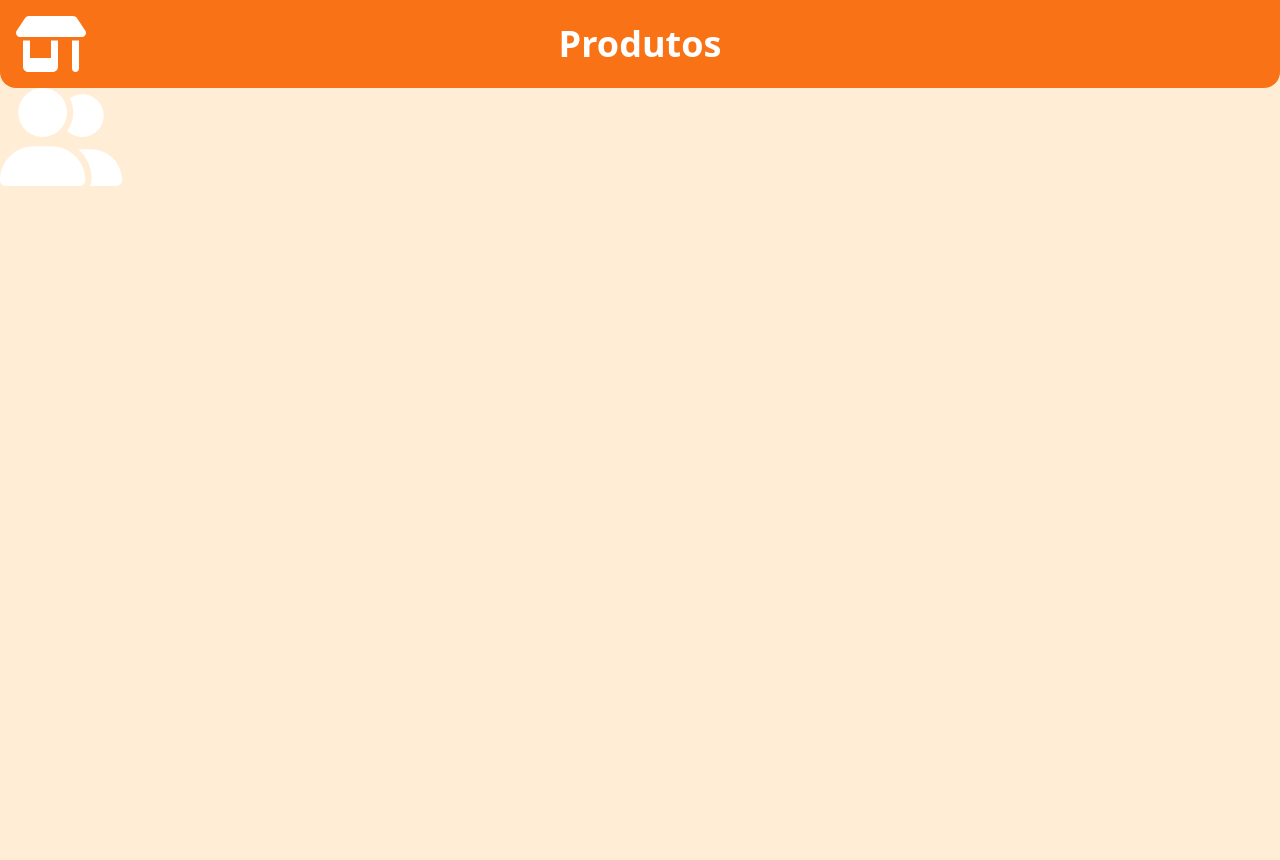
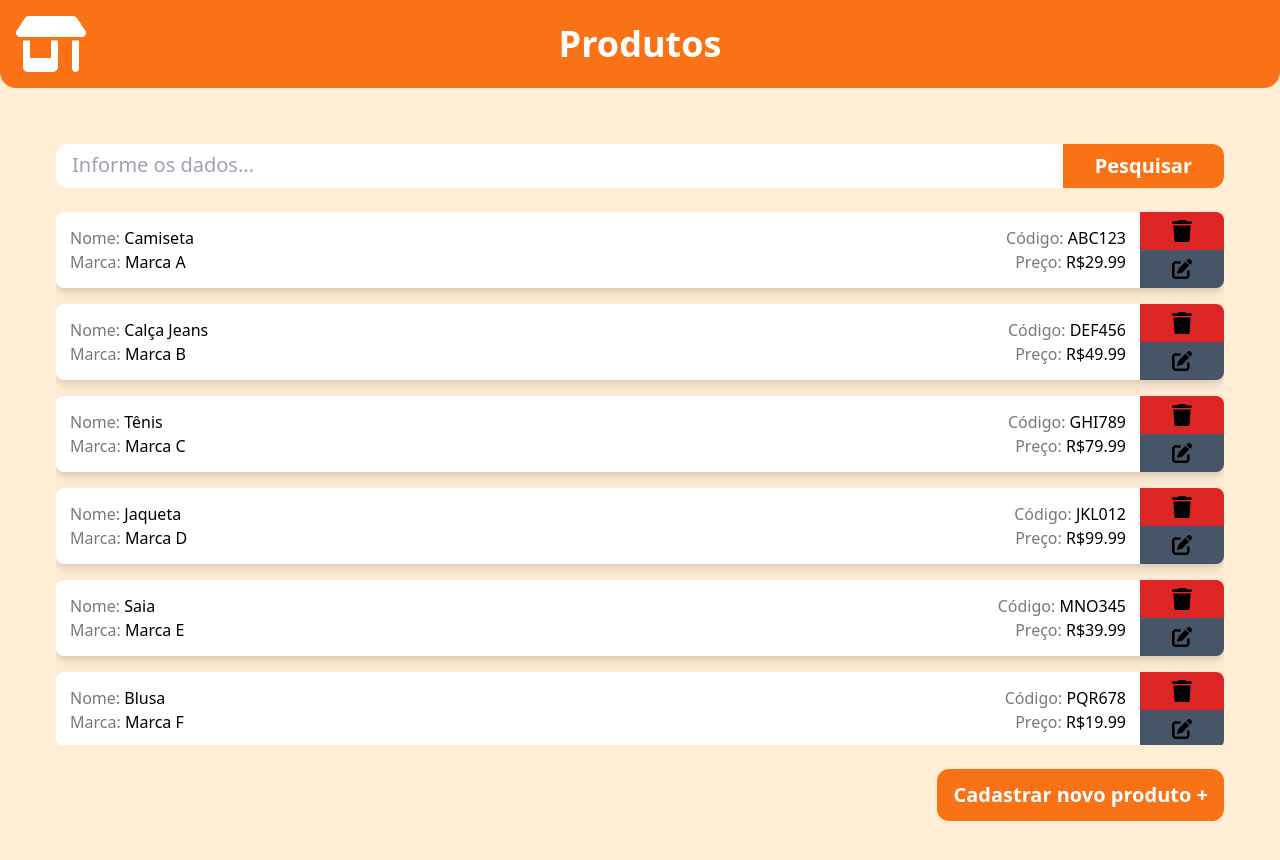
Before and after one commit to MuAnjos/frontend-controle-mestre, a Next.js app: page /module/produtos in a window 1280 px wide. Shown: the top 860 px of the page. Before the commit the page ends 800 px from the top, so only its background shows below. Built offline with nearby package versions, Linux system fonts and the light colour scheme.

Commit message:
feat: :sparkles: create Product page

```diff
--- /dev/null
+++ b/public/svg/LapisLogo.tsx
@@ -0,0 +1,16 @@
+export default function LapisLogo() {
+  return (
+    <svg
+      width="20"
+      height="30"
+      viewBox="0 0 27 27"
+      fill="none"
+      xmlns="http://www.w3.org/2000/svg"
+    >
+      <path
+        d="M25.1284 0.875179C23.9615 -0.291726 22.0753 -0.291726 20.9084 0.875179L19.3046 2.47368L24.521 7.69012L26.1248 6.08629C27.2917 4.91938 27.2917 3.03315 26.1248 1.86625L25.1284 0.875179ZM9.18605 12.5975C8.86102 12.9225 8.61059 13.3222 8.46672 13.7644L6.88954 18.496C6.73501 18.9542 6.85757 19.4604 7.19858 19.8067C7.53959 20.1531 8.04578 20.2703 8.50935 20.1158L13.2409 18.5386C13.6778 18.3947 14.0775 18.1443 14.4078 17.8193L23.3221 8.89965L18.1004 3.67788L9.18605 12.5975ZM5.1152 3.12906C2.29118 3.12906 0 5.42025 0 8.24426V21.8848C0 24.7088 2.29118 27 5.1152 27H18.7557C21.5798 27 23.8709 24.7088 23.8709 21.8848V16.7696C23.8709 15.8265 23.109 15.0645 22.1659 15.0645C21.2228 15.0645 20.4608 15.8265 20.4608 16.7696V21.8848C20.4608 22.8279 19.6989 23.5899 18.7557 23.5899H5.1152C4.17209 23.5899 3.41013 22.8279 3.41013 21.8848V8.24426C3.41013 7.30115 4.17209 6.5392 5.1152 6.5392H10.2304C11.1735 6.5392 11.9355 5.77725 11.9355 4.83413C11.9355 3.89102 11.1735 3.12906 10.2304 3.12906H5.1152Z"
+        fill="black"
+      />
+    </svg>
+  );
+}
--- /dev/null
+++ b/public/svg/LixeiraLogo.tsx
@@ -0,0 +1,16 @@
+export function LixeiraLogo() {
+  return (
+    <svg
+      width="20"
+      height="30"
+      viewBox="0 0 27 30"
+      fill="none"
+      xmlns="http://www.w3.org/2000/svg"
+    >
+      <path
+        d="M8.14821 1.03711L7.71429 1.875H1.92857C0.86183 1.875 0 2.71289 0 3.75C0 4.78711 0.86183 5.625 1.92857 5.625H25.0714C26.1382 5.625 27 4.78711 27 3.75C27 2.71289 26.1382 1.875 25.0714 1.875H19.2857L18.8518 1.03711C18.5263 0.398438 17.8574 0 17.1281 0H9.87188C9.14263 0 8.47366 0.398438 8.14821 1.03711ZM25.0714 7.5H1.92857L3.20625 27.3633C3.30268 28.8457 4.5683 30 6.09308 30H20.9069C22.4317 30 23.6973 28.8457 23.7937 27.3633L25.0714 7.5Z"
+        fill="black"
+      />
+    </svg>
+  );
+}
--- /dev/null
+++ b/src/@types/interfaces/Product.ts
@@ -0,0 +1,7 @@
+export interface ProductItem {
+  id: string;
+  name: string;
+  brand: string;
+  code: string;
+  price: string;
+}
--- a/src/app/layout.tsx
+++ b/src/app/layout.tsx
@@ -16,7 +16,7 @@ export default function RootLayout({
     <html lang="pt-BR" className="bg-orange-100">
       <body className="w-screen h-screen">
         <Header />
-        {children}
+        <main className="h-full m-14">{children}</main>
       </body>
     </html>
   );
--- a/src/app/module/page.tsx
+++ b/src/app/module/page.tsx
@@ -3,11 +3,11 @@ import Link from "next/link";
 
 export default function page() {
   return (
-    <div className="flex flex-wrap my-32 xl:mx-60">
+    <div className="flex flex-wrap my-32 xl:mx-40">
       <div className="flex flex-wrap justify-center gap-16">
         {modules.map((module) => (
           <Link
-            className="flex flex-col items-center justify-center w-48 gap-3 py-6 bg-orange-500 rounded-xl max-h-48"
+            className="flex flex-col items-center justify-center gap-3 py-6 bg-orange-500 w-44 rounded-xl max-h-48 hover:bg-orange-600"
             href={"/module" + module.url}
           >
             {module.logo}
--- a/src/app/module/produtos/page.tsx
+++ b/src/app/module/produtos/page.tsx
@@ -1,5 +1,47 @@
-import { FuncionariosLogo } from "../../../../public/svg/FuncionariosLogo";
+"use client";
+
+import { PRODUCTS } from "@/util/constants/Products";
+import Product from "@/components/module/product";
+import { SearchBar } from "@/components/module/searchBar";
+import { useEffect, useState } from "react";
 
 export default function Produtos() {
-  return <FuncionariosLogo />;
+  const [search, setSearch] = useState("");
+  const [products, setProducts] = useState(PRODUCTS);
+  const [filteredProducts, setFilteredProducts] = useState(products);
+
+  useEffect(() => {
+    const filtered = products.filter((product) =>
+      product.name.toUpperCase().includes(search.toUpperCase())
+    );
+    setFilteredProducts(filtered);
+  }, [search, products]);
+
+  return (
+    <div className="h-full">
+      <SearchBar
+        onChange={(e) => {
+          setSearch(e.currentTarget?.value);
+        }}
+      />
+      <div className="mt-6 overflow-scroll h-4/6">
+        {filteredProducts.map((product) => (
+          <Product
+            key={product.id}
+            onDeleteClick={() => {
+              setProducts((prevProducts) =>
+                prevProducts.filter((p) => p.id !== product.id)
+              );
+            }}
+            product={product}
+          />
+        ))}
+      </div>
+      <div className="mt-6 text-end">
+        <button className="px-4 py-3 text-xl font-semibold text-white bg-orange-500 rounded-xl hover:bg-orange-600">
+          Cadastrar novo produto +
+        </button>
+      </div>
+    </div>
+  );
 }
--- a/src/components/header/index.tsx
+++ b/src/components/header/index.tsx
@@ -2,6 +2,7 @@
 
 import { usePathname } from "next/navigation";
 import { LojaLogo } from "../../../public/svg/LojaLogo";
+import Link from "next/link";
 
 export function Header() {
   const pathname = usePathname();
@@ -9,10 +10,14 @@ export function Header() {
 
   return (
     <header className="flex items-center justify-center py-6 bg-orange-500 rounded-b-2xl">
-      <div className="left-4 absolute">
-        {pathname.includes("module") && <LojaLogo />}
+      <div className="absolute left-4">
+        {pathname.includes("module") && (
+          <Link href="/">
+            <LojaLogo />
+          </Link>
+        )}
       </div>
-      <h1 className="text-4xl mx-auto font-bold text-white capitalize">
+      <h1 className="mx-auto text-4xl font-bold text-white capitalize">
         {displayName}
       </h1>
     </header>
--- /dev/null
+++ b/src/components/module/product/index.tsx
@@ -0,0 +1,49 @@
+import { ProductItem } from "@/@types/interfaces/Product";
+import LapisLogo from "../../../../public/svg/LapisLogo";
+import { LixeiraLogo } from "../../../../public/svg/LixeiraLogo";
+import { formatter } from "@/util/formatter/currencyFormatter";
+
+export default function Product({
+  product,
+  onDeleteClick,
+}: {
+  product: ProductItem;
+  onDeleteClick: () => void;
+}) {
+  return (
+    <div className="flex items-center justify-center mb-4 drop-shadow-lg">
+      <div className="flex justify-between w-full p-3.5 bg-white rounded-l-lg text-[#797979]">
+        <div>
+          <p>
+            Nome: <span className="text-black">{product.name}</span>
+          </p>
+          <p>
+            Marca: <span className="text-black">{product.brand}</span>
+          </p>
+        </div>
+        <div className="text-end">
+          <p>
+            Código: <span className="text-black">{product.code}</span>
+          </p>
+          <p>
+            Preço:{" "}
+            <span className="text-black">
+              {formatter.format(+product.price)}
+            </span>
+          </p>
+        </div>
+      </div>
+      <div>
+        <button
+          className="flex w-full px-8 py-1 text-sm bg-red-600 rounded-tr-lg h-1/2 hover:bg-red-700"
+          onClick={onDeleteClick}
+        >
+          <LixeiraLogo />
+        </button>
+        <button className="flex w-full px-8 py-1 rounded-br-lg bg-slate-600 h-1/2 hover:bg-slate-700">
+          <LapisLogo />
+        </button>
+      </div>
+    </div>
+  );
+}
--- /dev/null
+++ b/src/components/module/searchBar/index.tsx
@@ -0,0 +1,21 @@
+import { ChangeEvent } from "react";
+
+export function SearchBar({
+  onChange,
+}: {
+  onChange?: (e: ChangeEvent<HTMLInputElement>) => void;
+}) {
+  return (
+    <div className="flex">
+      <input
+        placeholder="Informe os dados..."
+        className="w-full px-4 rounded-l-xl placeholder:text-xl"
+        onChange={onChange}
+        type="text"
+      />
+      <button className="px-8 py-2 text-xl font-semibold text-white bg-orange-500 rounded-r-xl hover:bg-orange-600">
+        Pesquisar
+      </button>
+    </div>
+  );
+}
--- /dev/null
+++ b/src/util/constants/Products.ts
@@ -0,0 +1,144 @@
+import { ProductItem } from "../../@types/interfaces/Product";
+
+export const PRODUCTS: ProductItem[] = [
+  {
+    id: "1",
+    name: "Camiseta",
+    brand: "Marca A",
+    code: "ABC123",
+    price: "29.99",
+  },
+  {
+    id: "2",
+    name: "Calça Jeans",
+    brand: "Marca B",
+    code: "DEF456",
+    price: "49.99",
+  },
+  {
+    id: "3",
+    name: "Tênis",
+    brand: "Marca C",
+    code: "GHI789",
+    price: "79.99",
+  },
+  {
+    id: "4",
+    name: "Jaqueta",
+    brand: "Marca D",
+    code: "JKL012",
+    price: "99.99",
+  },
+  {
+    id: "5",
+    name: "Saia",
+    brand: "Marca E",
+    code: "MNO345",
+    price: "39.99",
+  },
+  {
+    id: "6",
+    name: "Blusa",
+    brand: "Marca F",
+    code: "PQR678",
+    price: "19.99",
+  },
+  {
+    id: "7",
+    name: "Shorts",
+    brand: "Marca G",
+    code: "STU901",
+    price: "34.99",
+  },
+  {
+    id: "8",
+    name: "Vestido",
+    brand: "Marca H",
+    code: "VWX234",
+    price: "59.99",
+  },
+  {
+    id: "9",
+    name: "Sapato",
+    brand: "Marca I",
+    code: "YZA567",
+    price: "89.99",
+  },
+  {
+    id: "10",
+    name: "Cinto",
+    brand: "Marca J",
+    code: "BCD890",
+    price: "14.99",
+  },
+  {
+    id: "11",
+    name: "Blazer",
+    brand: "Marca K",
+    code: "EFG123",
+    price: "74.99",
+  },
+  {
+    id: "12",
+    name: "Sandália",
+    brand: "Marca L",
+    code: "HIJ456",
+    price: "49.99",
+  },
+  {
+    id: "13",
+    name: "Bermuda",
+    brand: "Marca M",
+    code: "KLM789",
+    price: "24.99",
+  },
+  {
+    id: "14",
+    name: "Casaco",
+    brand: "Marca N",
+    code: "OPQ012",
+    price: "89.99",
+  },
+  {
+    id: "15",
+    name: "Meia",
+    brand: "Marca O",
+    code: "RST345",
+    price: "9.99",
+  },
+  {
+    id: "16",
+    name: "Luva",
+    brand: "Marca P",
+    code: "UVW678",
+    price: "7.99",
+  },
+  {
+    id: "17",
+    name: "Boné",
+    brand: "Marca Q",
+    code: "XYZ901",
+    price: "12.99",
+  },
+  {
+    id: "18",
+    name: "Pulseira",
+    brand: "Marca R",
+    code: "ABC234",
+    price: "4.99",
+  },
+  {
+    id: "19",
+    name: "Colar",
+    brand: "Marca S",
+    code: "DEF567",
+    price: "14.99",
+  },
+  {
+    id: "20",
+    name: "Anel",
+    brand: "Marca T",
+    code: "GHI890",
+    price: "19.99",
+  },
+];
--- /dev/null
+++ b/src/util/formatter/currencyFormatter.ts
@@ -0,0 +1,4 @@
+export const formatter = new Intl.NumberFormat("BRL", {
+  style: "currency",
+  currency: "BRL",
+});
```
